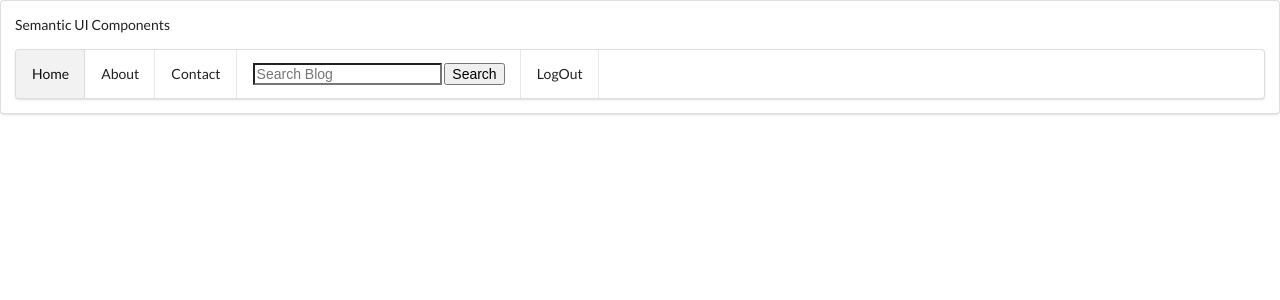
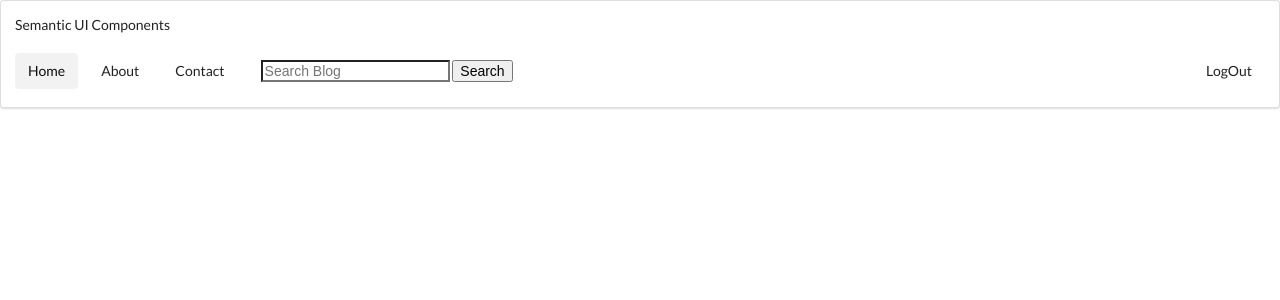
Before and after one commit to DelroyGayle/potential-bassoon, a Django app: page / in a window 1280 px wide. Shown: the top 300 px of the page. Run offline with Django 3.2, Linux system fonts and the light colour scheme; some libraries are stand-ins or nearby versions.

Commit message:
secondary menu & right item

```diff
--- a/testmenu/templates/testmenu/index.html
+++ b/testmenu/templates/testmenu/index.html
@@ -15,10 +15,9 @@
 </head>
 
 <body>
-
     <div class="ui segment">
         <label>Semantic UI Components</label>
-        <div class="ui stackable menu">
+        <div class="ui stackable secondary menu">
             <a class="item active">Home</a>
             <a class="item">About</a>
             <a class="item">Contact</a>
@@ -29,7 +28,7 @@
                     <button type="submit">Search</button>
                 </form>
             </div>
-            <a class="item">LogOut</a>
+            <a class="ui right item">LogOut</a>
         </div>
     </div>
 </body>
```
